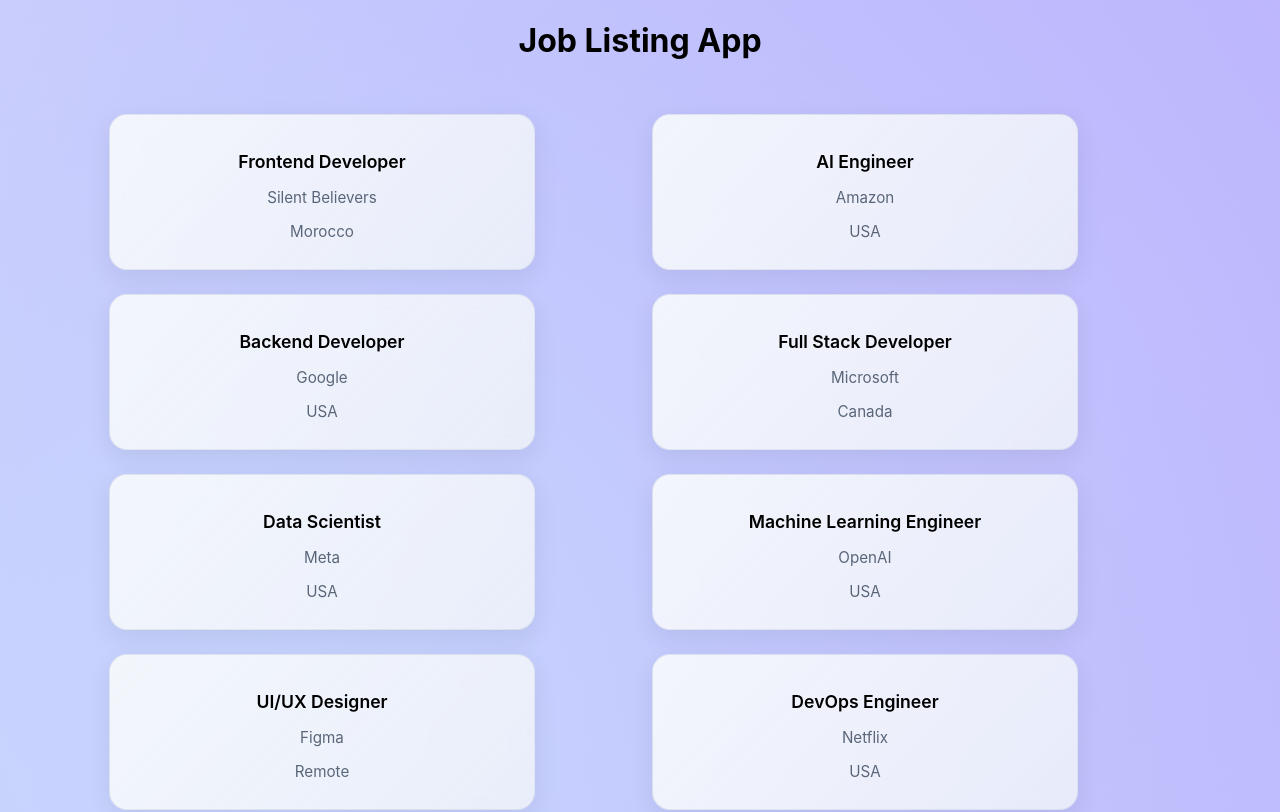
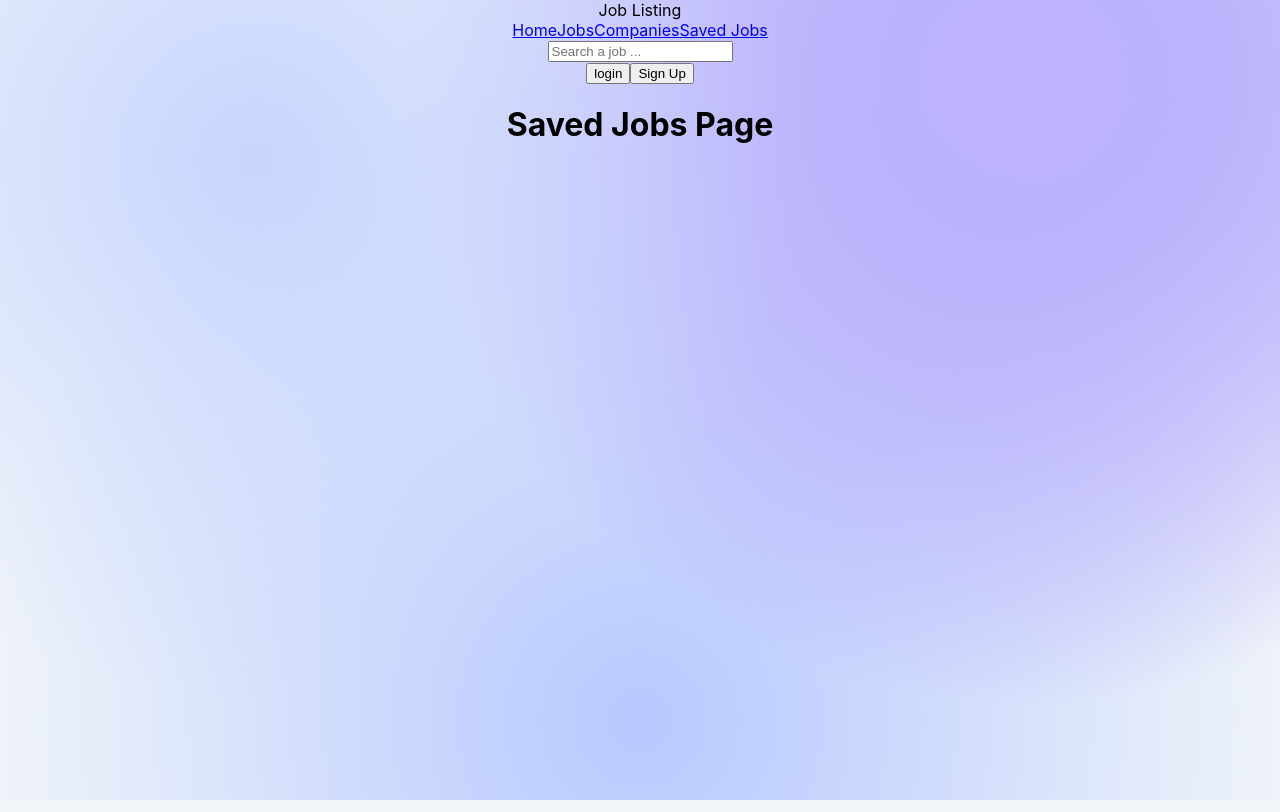
Before and after one commit to erraji-jihane/react-job-listing, a React (Vite) app: page /saved in a window 1280 px wide. Shown: the top 812 px of the page. Built offline with nearby package versions, Linux system fonts and the light colour scheme.

Commit message:
feat: set up routing and core pages structure - Added react-router-dom with BrowserRouter - Created Navbar component - Created pages: Home, Jobs, Companies, Saved Jobs - Connected routes in App.jsx - Jobs page renders Cards component

```diff
--- a/package.json
+++ b/package.json
@@ -11,7 +11,8 @@
   },
   "dependencies": {
     "react": "^19.2.6",
-    "react-dom": "^19.2.6"
+    "react-dom": "^19.2.6",
+    "react-router-dom": "^7.18.0"
   },
   "devDependencies": {
     "@eslint/js": "^10.0.1",
--- a/src/App.jsx
+++ b/src/App.jsx
@@ -1,11 +1,26 @@
 import Cards from "./components/Cards/Cards";
+import Navbar from "./components/Navbar/Navbar"
+import { Route, Routes } from "react-router-dom";
+
+
+import Home from "./pages/Home";
+import Jobs from "./pages/Jobs";
+import Companies from "./pages/Companies";
+import Saved from "./pages/Saved";
 
 function App() {
+
   return (
-    <div>
-      <h1>Job Listing App</h1>
-      <Cards />
-    </div>
+    <>
+      <Navbar />
+      <Routes>
+        <Route path = '/' element = {<Home />}/>
+        <Route path="/jobs" element = {<Jobs />}/>
+        <Route path = "/companies" element= {<Companies />} />
+        <Route path = "/saved" element= {<Saved />} />
+      </Routes>
+
+    </>
   );
 }
 
--- a/src/components/Navbar/Navbar.jsx
+++ b/src/components/Navbar/Navbar.jsx
@@ -1,7 +1,50 @@
+import { Link } from "react-router-dom"
+
 function Navbar (){
+    const links = [
+        {name: "Home", path: "/"},
+        {name: "Jobs", path: "/jobs"},
+        {name:"Companies", path: "/companies"},
+        {name:"Saved Jobs", path: "/saved"}
+    ]
+
     return(
         <nav className = "navbar">
-            <div className = "navbar_logo"> Job Listing</div>
+
+            <div className="nav_left">
+                <div className = "navbar_logo">
+                    Job Listing
+                </div>
+            </div>
+
+            <div className="nav_center">
+                {links.map ((link) => (
+                    <Link
+                    className="nav_link"
+                    key = {link.name}
+                    to = {link.path}
+                    >
+
+                     {link.name}
+
+                    </Link>
+                ))}
+
+            </div>
+            <div className="nav_right">
+                <div className="searchBar">
+                    <input
+                        type="text"
+                        placeholder="Search a job ..."
+                    />
+                </div>
+
+                <div className="auth">
+                    <button className="login">login</button>
+                    <button className="signup">Sign Up</button>
+                 </div>
+            </div>
+
         </nav>
     )
 }
--- a/src/main.jsx
+++ b/src/main.jsx
@@ -1,10 +1,15 @@
 import { StrictMode } from 'react'
 import { createRoot } from 'react-dom/client'
+import { BrowserRouter } from 'react-router-dom'
 import './index.css'
 import App from './App.jsx'
 
 createRoot(document.getElementById('root')).render(
   <StrictMode>
-    <App/>
+
+    <BrowserRouter>
+      <App />
+    </BrowserRouter>
+
   </StrictMode>,
 )
--- /dev/null
+++ b/src/pages/Companies.jsx
@@ -0,0 +1,3 @@
+export default function Companies() {
+    return <h1>Companies Page</h1>;
+}
--- /dev/null
+++ b/src/pages/Home.jsx
@@ -0,0 +1,3 @@
+export default function Home() {
+    return <h1>Home Page</h1>;
+}
--- /dev/null
+++ b/src/pages/Jobs.jsx
@@ -0,0 +1,5 @@
+import Cards from "../components/Cards/Cards";
+
+export default function Jobs() {
+    return <Cards />;
+}
--- /dev/null
+++ b/src/pages/Saved.jsx
@@ -0,0 +1,3 @@
+export default function Saved() {
+    return <h1>Saved Jobs Page</h1>;
+}
```
Also changed, not shown: 2 other files (tests, documents, lock files or other folders).
